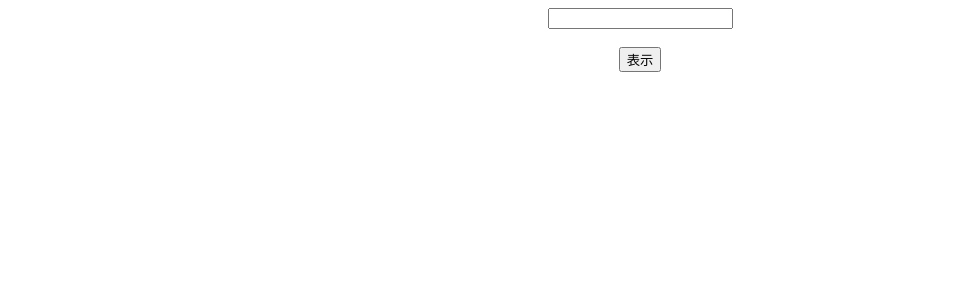
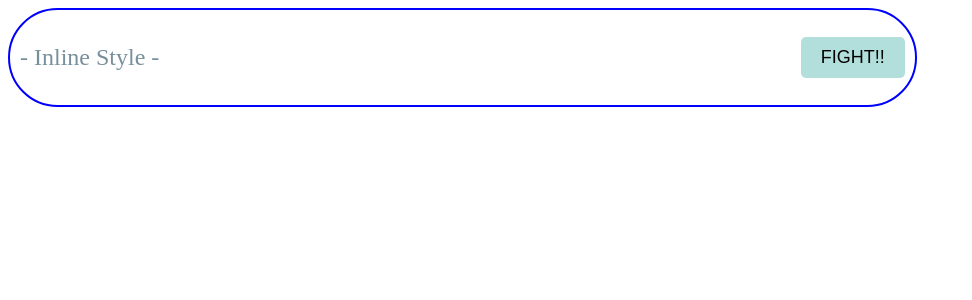
Before and after one commit to Zakky4/react_stepup, a React (Create React App) app: page / in a window 1280 px wide. Shown: the top 300 px of the page, without its empty margins (0-972 px from the left). Built offline with nearby package versions, Linux system fonts and the light colour scheme.

Commit message:
Inline Styles

```diff
--- a/src/App.js
+++ b/src/App.js
@@ -1,29 +1,10 @@
-import logo from './logo.svg';
-import './App.css';
-import { useState, useCallback, useMemo } from 'react';
-import { ChildArea } from './ChildArea';
+import "./App.css";
+import { InlineStyle } from "./components/InlineStyle";
 
 export default function App() {
-  console.log("App");
-  const [text, setText] = useState('');
-  const [open, setOpen] = useState(false);
-
-  const onChangeText = (e) => setText(e.target.value);
-
-  const onClickOpen = () => setOpen(!open);
-
-  const onClickClose = useCallback(() => setOpen(false), [setOpen]);
-
-  const temp = useMemo(() => 1 + 3, []);
-  console.log(temp);
-
   return (
     <div className="App">
-      <input value={text} onChange={onChangeText} />
-      <br />
-      <br />
-      <button onClick={onClickOpen}>表示</button>
-      <ChildArea open={open} onClickClose={onClickClose} />
+      <InlineStyle />
     </div>
   );
 }
--- /dev/null
+++ b/src/components/InlineStyle.jsx
@@ -0,0 +1,32 @@
+export const InlineStyle = () => {
+  const containerStyle = {
+    display: "flex",
+    justifyContent: "space-between",
+    alignItems: "center",
+    width: "70%",
+    padding: "10px",
+    border: "2px solid blue",
+    borderRadius: "50px",
+  };
+
+  const titleStyle = {
+    color: "#78909C",
+    fontSize: "24px",
+  };
+
+  const buttonStyle = {
+    backgroundColor: "#B2DFDB",
+    color: "black",
+    padding: "10px 20px",
+    border: "none",
+    borderRadius: "5px",
+    fontSize: "18px",
+    cursor: "pointer",
+  };
+  return (
+    <div style={containerStyle}>
+      <p style={titleStyle}>- Inline Style -</p>
+      <button style={buttonStyle}>FIGHT!!</button>
+    </div>
+  );
+};
```
